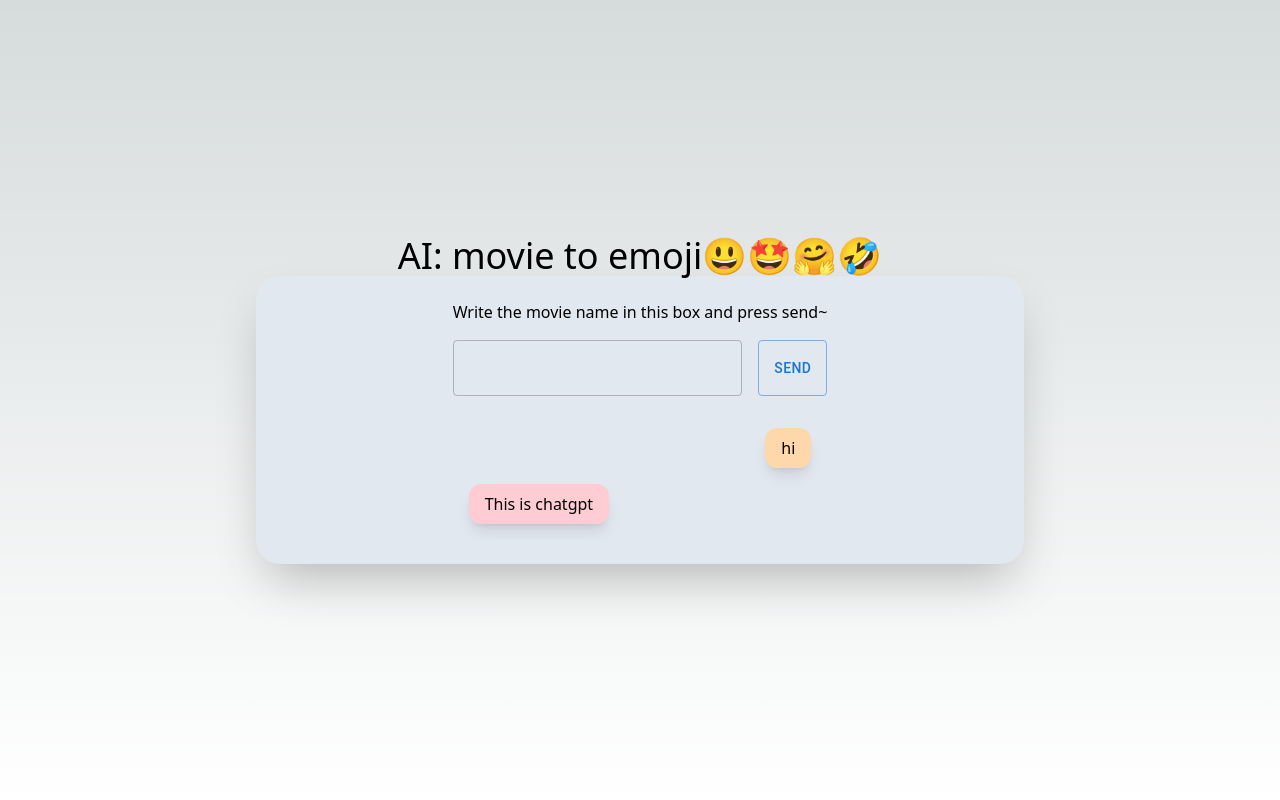
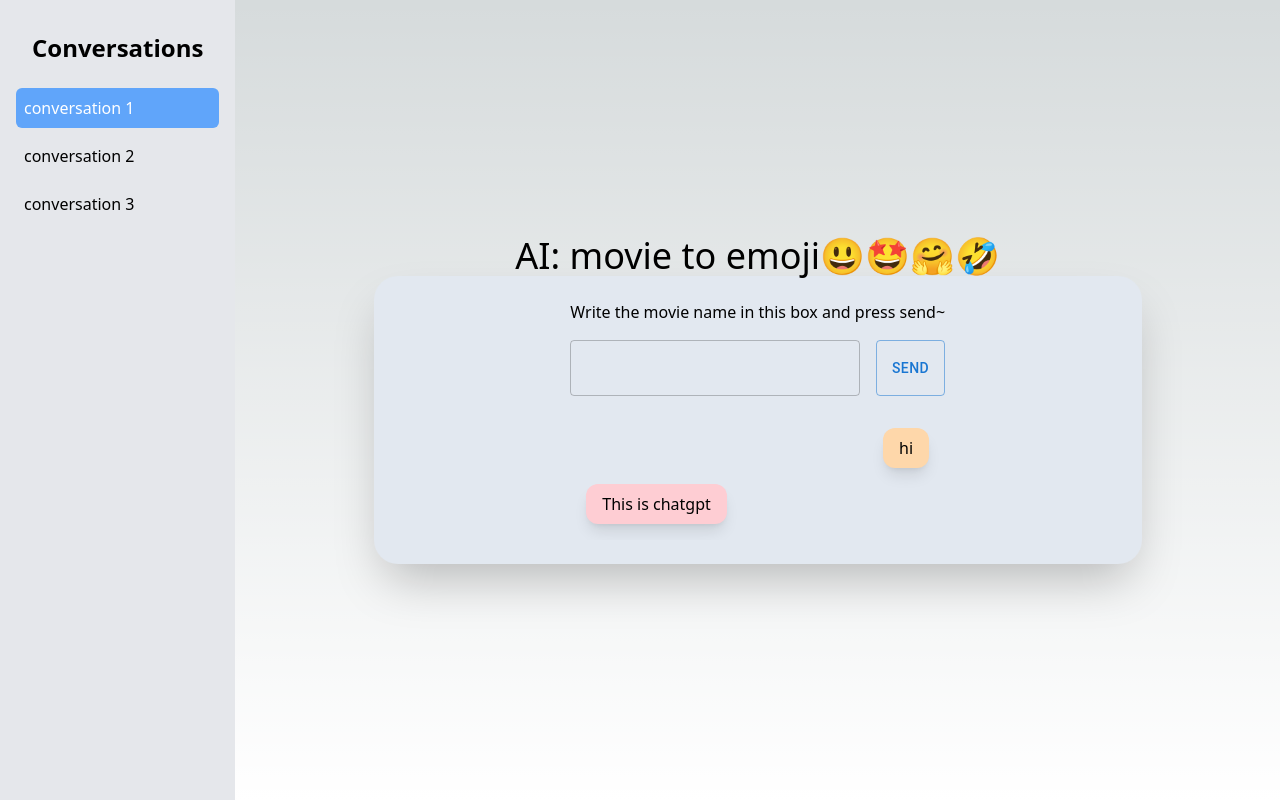
Before and after one commit to frank-1150/chatGPT-movie-to-emoji, a Next.js app: page / in a window 1280 px wide. Built offline with nearby package versions, Linux system fonts and the light colour scheme.

Commit message:
Add sidebar and Navbar

```diff
--- /dev/null
+++ b/app/components/HomeScreen.tsx
@@ -0,0 +1,48 @@
+"use client";
+
+import { useState } from "react";
+import ChatContainer from "./ChatContainer";
+import Sidebar from "./Sidebar";
+import Navbar from "./Navbar";
+
+const HomeScreen = () => {
+  const [sidebarOpen, setSidebarOpen] = useState(false);
+
+  const handleSidebarToggle = () => {
+    setSidebarOpen(!sidebarOpen);
+  };
+  return (
+    <>
+      <Navbar handleSidebarToggle={handleSidebarToggle} />
+      <div className="lg:w-1/5 lg:min-w-max bg-gray-200 hidden lg:block">
+        <Sidebar handleSidebarToggle={handleSidebarToggle} />
+      </div>
+
+      <div className="container mx-auto my-auto p-4">
+        <h2 className="text-4xl text-center">AI: movie to emoji😃🤩🤗🤣</h2>
+        <div className="bg-slate-200 rounded-3xl shadow-2xl mx-auto max-w-3xl">
+          <ChatContainer />
+        </div>
+      </div>
+
+      <div
+        className={`fixed h-full w-1/4 lg:w-1/5 z-30  top-0 -left-0 transition-all duration-500 ease-in-out ${
+          sidebarOpen ? "" : "-translate-x-full"
+        } lg:block`}
+        style={{ left: sidebarOpen ? 0 : "-100%" }}
+      >
+        <div className="bg-gray-200 h-full flex flex-row">
+          <Sidebar handleSidebarToggle={handleSidebarToggle} />
+        </div>
+      </div>
+      {sidebarOpen && (
+        <div
+          className="fixed inset-0 bg-gray-900 opacity-50 cursor-pointer z-20"
+          onClick={handleSidebarToggle}
+        />
+      )}
+    </>
+  );
+};
+
+export default HomeScreen;
--- /dev/null
+++ b/app/components/Navbar.tsx
@@ -0,0 +1,33 @@
+const Navbar = ({ handleSidebarToggle }) => {
+  return (
+    <>
+      <div className="lg:hidden flex flex-1 fixed top-0 p-2 border-b-2 border-gray-500 bg-gray-200 text-gray-700 z-10 w-full">
+        <button
+          className=" inline-flex  items-center justify-center rounded-md hover:text-gray-900 focus:outline-none focus:ring-2 focus:ring-inset focus:ring-white
+            p-2 px-4 bg-gray-200 border-gray-500 text-gray-700 z-10"
+          onClick={handleSidebarToggle}
+        >
+          <svg
+            xmlns="http://www.w3.org/2000/svg"
+            className="h-6 w-6"
+            fill="none"
+            viewBox="0 0 24 24"
+            stroke="currentColor"
+          >
+            <path
+              strokeLinecap="round"
+              strokeLinejoin="round"
+              strokeWidth={2}
+              d="M4 6h16M4 12h16M4 18h16"
+            />
+          </svg>
+        </button>
+        <h1 className="p-4 flex-1 text-center text-base font-normal">
+          New chat
+        </h1>
+      </div>
+    </>
+  );
+};
+
+export default Navbar;
--- /dev/null
+++ b/app/components/Sidebar.tsx
@@ -0,0 +1,45 @@
+"use client";
+import { FunctionComponent, useState } from "react";
+
+const Sidebar = ({ handleSidebarToggle }) => {
+  // allow users to select a conversation or create a new one
+  const [conversations, setConversations] = useState([
+    "conversation 1",
+    "conversation 2",
+    "conversation 3",
+  ]);
+  const [selectedConversation, setSelectedConversation] = useState(
+    conversations[0]
+  );
+
+  const handleConversationClick = (conversation) => {
+    setSelectedConversation(conversation);
+  };
+
+  return (
+    <div className="p-4 bg-gray-200 w-full min-w-max">
+      <div className="container flex">
+        <h2 className="p-4 text-2xl text-center tex font-bold mb-2">
+          Conversations
+        </h2>
+      </div>
+      <ul>
+        {conversations.map((conversation) => (
+          <li
+            key={conversation}
+            className={`cursor-pointer p-2 mb-2 rounded-md ${
+              selectedConversation === conversation
+                ? "bg-blue-400 text-white"
+                : ""
+            }`}
+            onClick={() => handleConversationClick(conversation)}
+          >
+            {conversation}
+          </li>
+        ))}
+      </ul>
+    </div>
+  );
+};
+
+export default Sidebar;
--- a/app/page.tsx
+++ b/app/page.tsx
@@ -3,20 +3,16 @@ import { Inter } from "next/font/google";
 import styles from "./page.module.css";
 import ChatContainer from "./components/ChatContainer";
 import { Analytics } from "@vercel/analytics/react";
+import HomeScreen from "./components/HomeScreen";
 
 const inter = Inter({ subsets: ["latin"] });
 
 export default function Home() {
   return (
-    <main className={styles.main}>
-      <div className="container mx-auto my-auto p-4 min-w-full">
-        <h2 className="text-4xl text-center">AI: movie to emoji😃🤩🤗🤣</h2>
-        <div className="bg-slate-200 rounded-3xl shadow-2xl mx-auto max-w-3xl">
-          <ChatContainer />
-        </div>
-      </div>
+    <div className="flex flex-row h-screen max-w-full flex-1">
+      <HomeScreen />
       {/* <Analytics /> */}
       {/* Analytics is a React component, would break when running at local*/}
-    </main>
+    </div>
   );
 }
```
